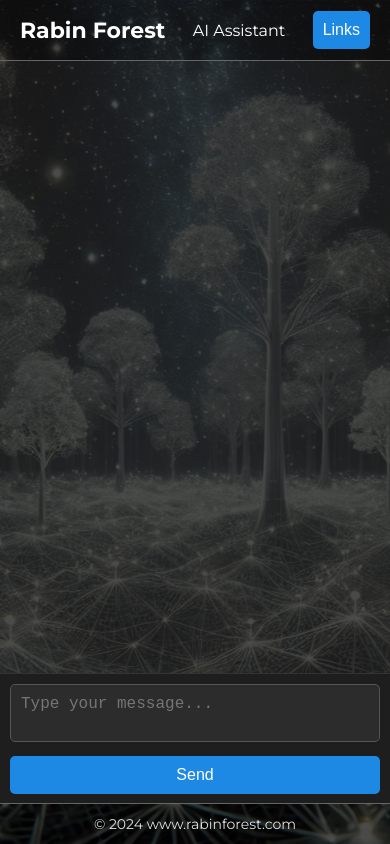
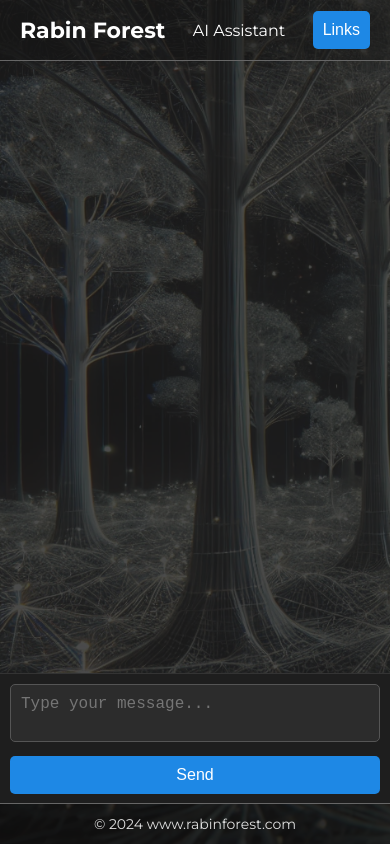
Before and after one commit to sg-bfoster/rabinforest, a React (Create React App) app: page / in a window 390 px wide. Built offline with nearby package versions, Linux system fonts and the light colour scheme.

Commit message:
update background issue for iphone

```diff
--- a/src/App.css
+++ b/src/App.css
@@ -1,17 +1,25 @@
 body {
   margin: 0;
   padding: 0;
-  font-family: Arial, sans-serif;
   height: 100%;
+  font-family: 'Montserrat', sans-serif;
   background-image: url('/public/forest-space-background.png');
   background-size: cover;
-  background-position: center;
-  background-attachment: fixed;
-  font-family: 'Montserrat', sans-serif;
 }
 
 html, body {
   background-color: black;
+  height: 100%;
+}
+.background {
+  /* background-image: url('/public/forest-space-background.png');
+  background-size: cover; */
+  height: 100%;
+  width: 100%;
+  background-color: rgba(30, 30, 30, 0.8); /* Adjusted transparency for the conversation div */
+
+}
+#root {
   height: 100%;
 }
 
@@ -20,6 +28,8 @@ html, body {
   flex-direction: column;
   height: 100%;
   color: #e0e0e0;
+  width: 100%;
+  height: 100%;
 }
 
 /* Navbar styling */
@@ -29,7 +39,7 @@ html, body {
   left: 0;
   right: 0;
   height: 60px;
-  background-color: rgba(18, 18, 18, 0.8); /* Slight transparency for the App background */
+  background-color: rgba(18, 18, 18, 0.4); /* Slight transparency for the App background */
   border-bottom: 1px solid #666;
   color: white;
   display: flex;
@@ -99,7 +109,7 @@ html, body {
 }
 
 .footer {
-  background-color: rgba(0, 0, 0, 0.7); /* Adjusted transparency for the footer */
+  background-color: rgba(0, 0, 0, 0.4); /* Adjusted transparency for the footer */
   position: fixed;
   bottom: 0;
   left: 0;
@@ -120,10 +130,13 @@ html, body {
 
 /* Conversation area styling */
 .conversation {
+  pointer-events: none;
+  position: fixed;
   margin-top: 60px;
+  width: 100%;
   overflow-y: auto;
   padding: 20px;
-  background-color: rgba(30, 30, 30, 0.8); /* Adjusted transparency for the conversation div */
+  /*background-color: rgba(30, 30, 30, 0.8); /* Adjusted transparency for the conversation div */
   box-sizing: border-box;
 }
 
@@ -167,7 +180,7 @@ html, body {
 .input-container {
   padding: 10px;
   border-top: 1px solid #333;
-  background-color: #1e1e1e;
+  background-color: #1e1e1e !important;
   position: fixed;
   bottom: 40px; /* Leaves space for the footer */
   left: 0;
--- a/src/App.js
+++ b/src/App.js
@@ -121,6 +121,7 @@ function App() {
   };
 
   return (
+    <div className="background">
       <div className="App">
         {/* Fixed Navbar */}
         <div className="navbar">
@@ -184,6 +185,7 @@ function App() {
           <p>© {new Date().getFullYear()} www.rabinforest.com</p>
         </div>
       </div>
+    </div>
   );
 }
 
```
Lines whose indentation alone changed are shown as unchanged.
